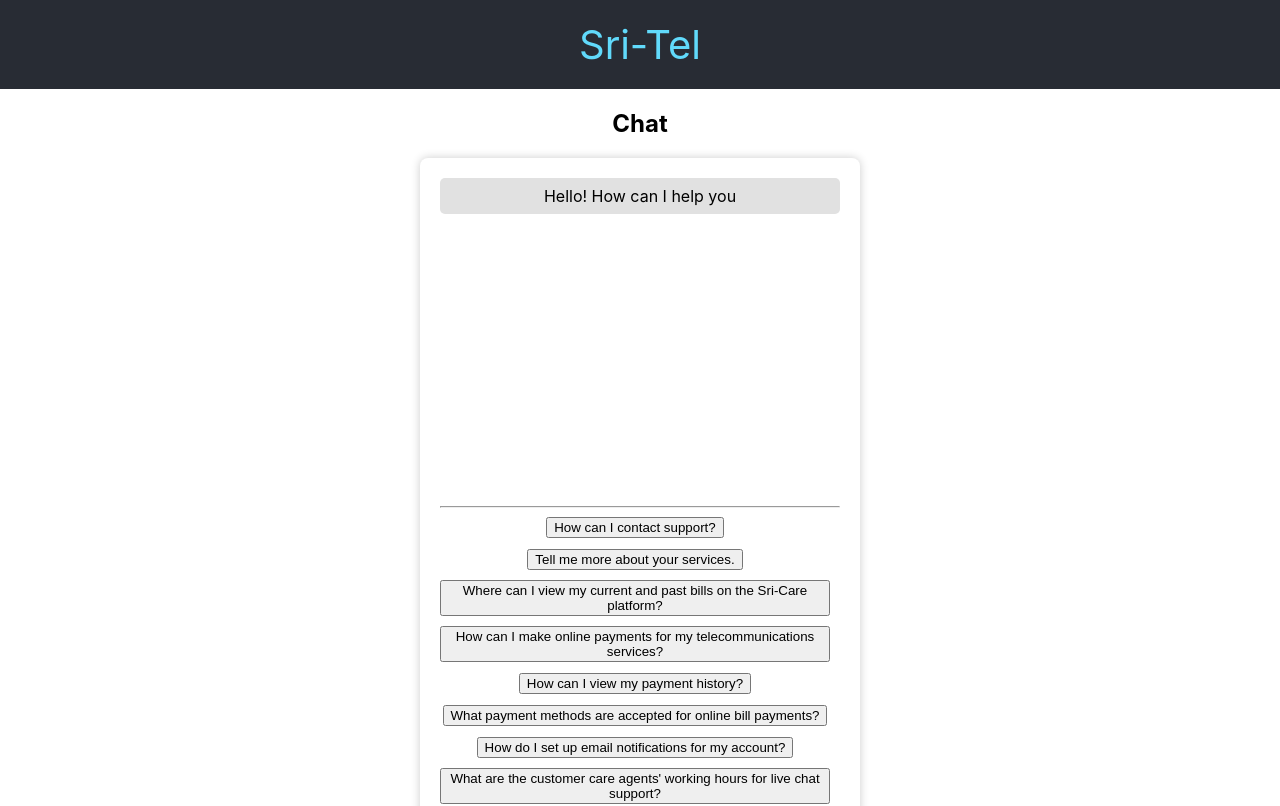
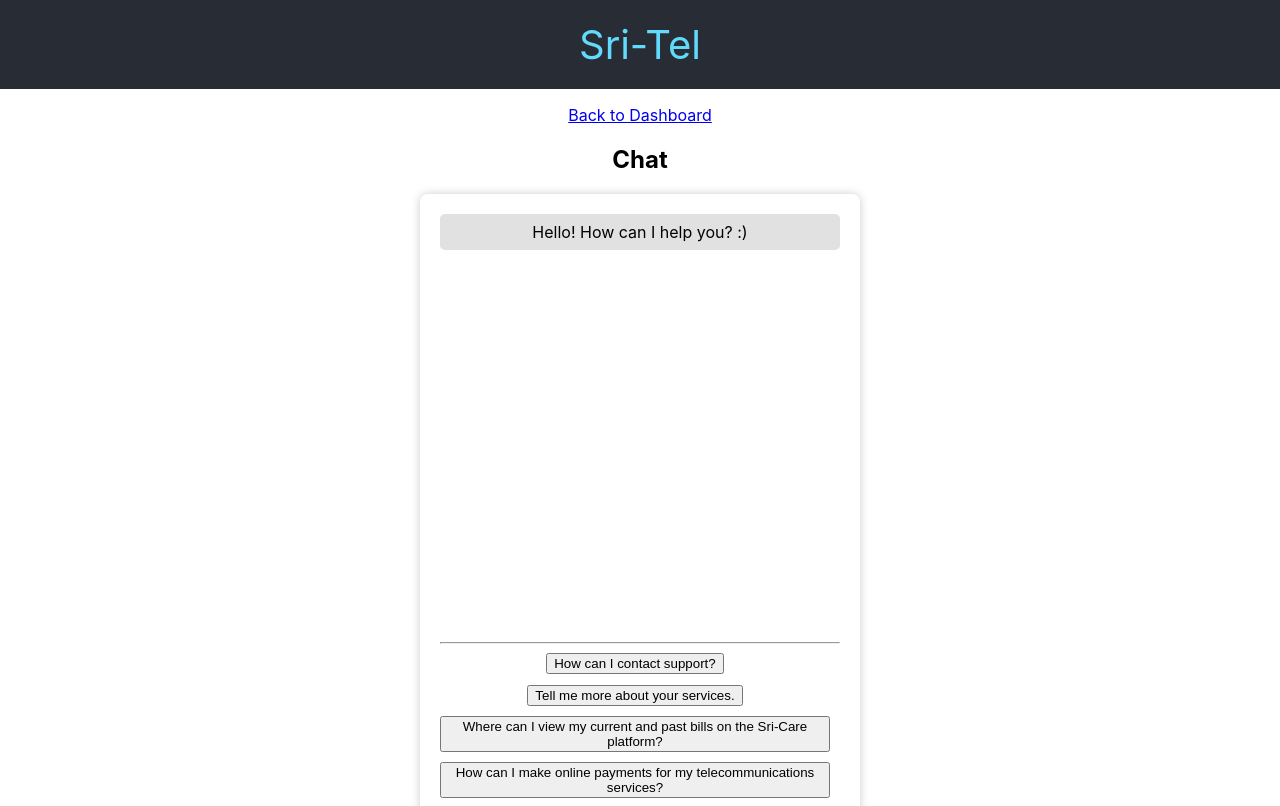
Before and after one commit to pasindufernando1/Sri-Tel, a React (Create React App) app in the folder client/: page /chat in a window 1280 px wide. Shown: the top 806 px of the page. Built offline with nearby package versions, Linux system fonts and the light colour scheme.

Commit message:
Back to dashboard button

```diff
--- a/client/src/App.js
+++ b/client/src/App.js
@@ -17,7 +17,7 @@
   return (
     <div className="App">
       <header className="App-header">
-        <h1>Sri-Tel</h1>
+          <h1>Sri-Tel</h1>
       </header>
       <main>
 
--- a/client/src/components/Bills.js
+++ b/client/src/components/Bills.js
@@ -39,6 +39,8 @@
     };
 
     return (
+        <>
+        <a href="/dashboard" className="back-to-dashboard" >Back to Dashboard</a>
         <div className="form-container">
             <h2>Bill Viewing & Payment</h2>
             <div>
@@ -79,6 +81,7 @@
                 </div>
             </div>
         </div>
+        </>
     );
 }
 
--- a/client/src/components/Help.js
+++ b/client/src/components/Help.js
@@ -26,6 +26,8 @@
     };
 
     return (
+        <>
+        <a href="/dashboard" className="back-to-dashboard center" >Back to Dashboard</a>
         <div className="form-container">
             <h2>Feedback and Helpdesk</h2>
             <div className="form">
@@ -67,6 +69,7 @@
                 </div>
             </div>
         </div>
+        </>
     );
 }
 
--- a/client/src/components/Notifications.js
+++ b/client/src/components/Notifications.js
@@ -3,6 +3,8 @@
 function Notifications() {
 
     return (
+        <>
+        <a href="/dashboard" className="back-to-dashboard center" >Back to Dashboard</a>
         <div className="notifications-page">
             <h2>Notifications</h2>
 
@@ -16,6 +18,7 @@
                 </div>
             </div>
         </div>
+        </>
     );
 }
 
--- a/client/src/components/PayNow.js
+++ b/client/src/components/PayNow.js
@@ -91,6 +91,8 @@
 
     // Render the payment details using billData
     return (
+        <>
+        <a href="/dashboard" className="back-to-dashboard center" >Back to Dashboard</a>
         <div>
             <h2>Payment Details</h2>
             <div>
@@ -153,6 +155,7 @@
                 )}
             </div>
         </div>
+        </>
     );
 }
 
--- a/client/src/components/PaymentHistory.js
+++ b/client/src/components/PaymentHistory.js
@@ -31,6 +31,8 @@
     };
 
     return (
+        <>
+        <a href="/dashboard" className="back-to-dashboard" >Back to Dashboard</a>
         <div className="form-container">
             <h2>Payment History</h2>
             <div>
@@ -63,6 +65,7 @@
                 </div>
             </div>
         </div>
+        </>
     );
 }
 
--- a/client/src/components/Profile.js
+++ b/client/src/components/Profile.js
@@ -38,6 +38,8 @@
     };
 
     return (
+        <>
+        <a href="/dashboard" className="back-to-dashboard center" >Back to Dashboard</a>
         <div className="form-container">
             <h2>User Profile</h2>
             <div className="form">
@@ -93,6 +95,7 @@
                 )}
             </div>
         </div>
+        </>
     );
 }
 
--- a/client/src/components/Services.js
+++ b/client/src/components/Services.js
@@ -114,6 +114,8 @@
     };
 
     return (
+        <>
+        <a href="/dashboard" className="back-to-dashboard" >Back to Dashboard</a>
         <div className="form-container">
             <h2>Services</h2>
             <div className="form form-dashboard">
@@ -173,7 +175,7 @@
                     <button onClick={handleSongChange}>Confirm</button>
                 </div>
             )}
-        </div>
+        </div></>
     );
 }
 
--- a/client/src/components/chat.js
+++ b/client/src/components/chat.js
@@ -15,7 +15,7 @@
   ];
 
   const [chatMessages, setChatMessages] = useState([
-    { text:"Hello! How can I help you", className: "message" }
+    { text:"Hello! How can I help you? :)", className: "message" }
   ]);
 
   const handleQuestionClick = (question, id) => {
@@ -39,6 +39,8 @@
   };
 
   return (
+    <>
+    <a href="/dashboard" className="back-to-dashboard center" >Back to Dashboard</a>
     <div>
       <h2>Chat</h2>
       <div className="chat-container">
@@ -64,6 +66,7 @@
         </div>
       </div>
     </div>
+    </>
   );
 }
 
--- a/client/src/styles/style.css
+++ b/client/src/styles/style.css
@@ -58,7 +58,7 @@
 }
 
 .chat-messages {
-    height: 300px;
+    height: 400px;
     overflow-y: auto;
 }
 
@@ -100,7 +100,19 @@
     background-color: #2ea2cc;
 }
 
-.default-questions button{
+.default-questions button {
     margin-right: 10px;
     margin-bottom: 10px;
 }
+
+.back-to-dashboard {
+    display: flex;
+    margin-left: 23rem;
+    margin-top: 1rem;
+}
+
+.center {
+    display: grid;
+    margin: auto;
+    margin-top: 1rem;
+}
```
